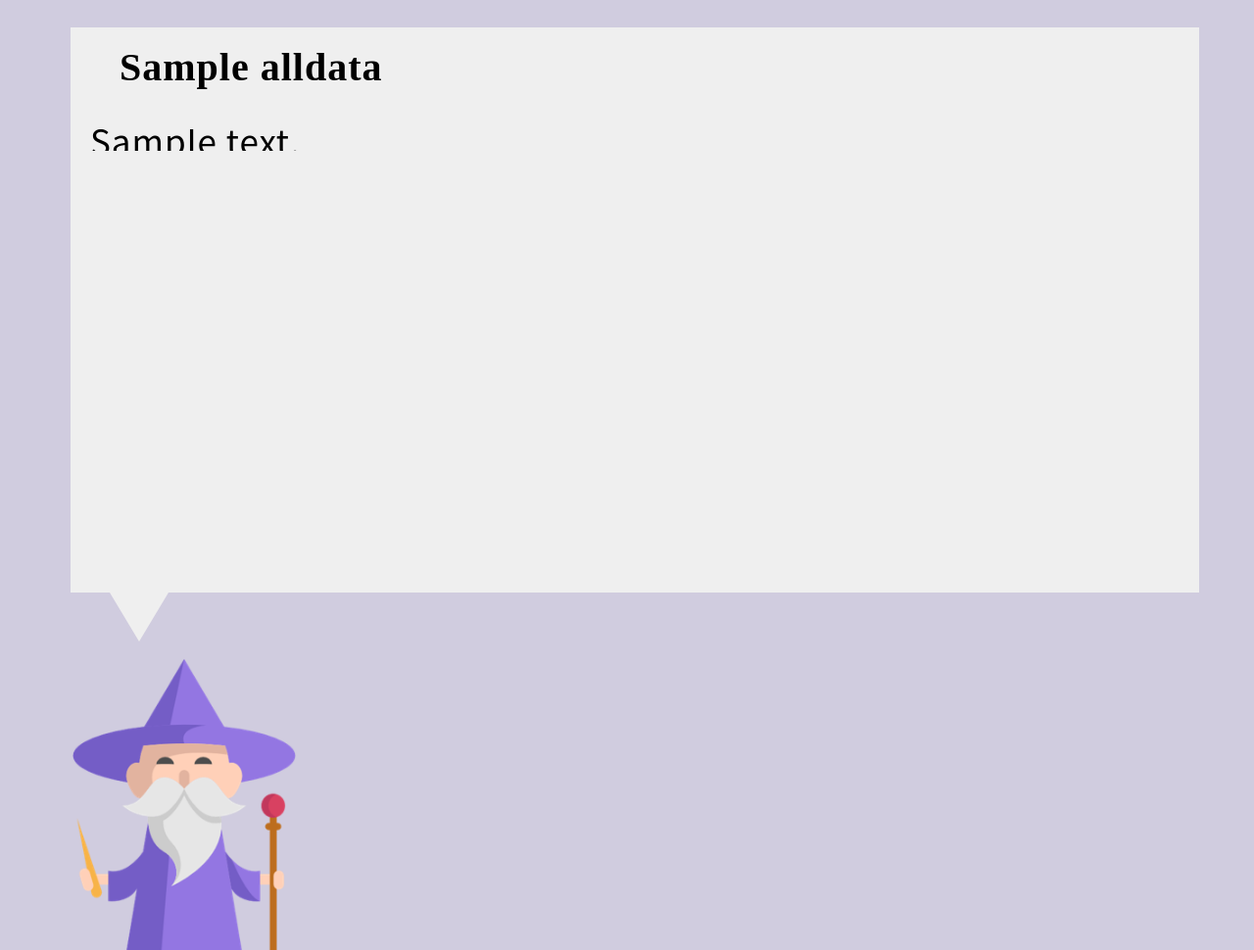
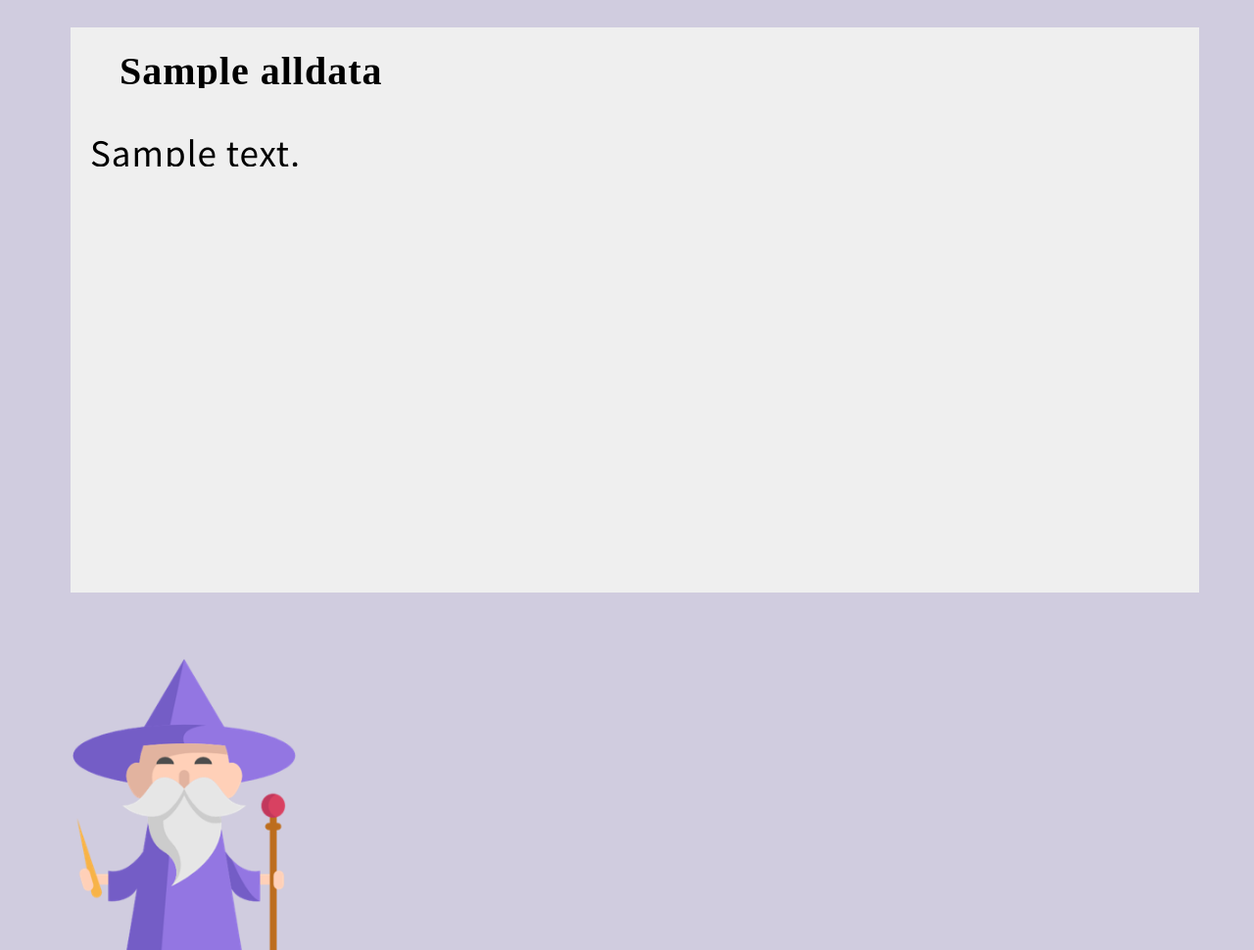
Before and after one commit to soyoung7777/kakaobot_test, a Django app: a page that uses Django/chat/templates/web/pathFind.html in a window 1280 px wide. Shown: the whole page at 98% size. Run offline with Django 3.2, Linux system fonts and the light colour scheme; tables that the repository leaves empty hold one stand-in row (values such as "Sample post"); some libraries are stand-ins or nearby versions; some web fonts are replaced.

Commit message:
no message

```diff
--- a/Django/chat/static/web/css/path.css
+++ b/Django/chat/static/web/css/path.css
@@ -9,14 +9,14 @@ body {
  overflow-x:hidden;
  overflow-y:auto;
  word-wrap: break-word;
- line-height: 15px;
+ line-height: 30px;
 }
 
 .bubble-speech {
  position: relative;
  font-family: 'Source Sans Pro', sans-serif;
  margin: auto;
- line-height: 22px;
+ /* line-height: 22px; */
  letter-spacing: 1px;
  margin-top: 20px;
  margin-bottom: 48px;
@@ -27,6 +27,7 @@ body {
  background-color: #EFEFEF;
  float:right;
  word-wrap: break-word;
+ overflow-y:auto;
 }
 
 .bubble-speech.bubble-bottom:after {
@@ -40,6 +41,7 @@ body {
  border:30px transparent solid;
  border-top:50px #efefef solid;
  word-wrap: break-word;
+ overflow-y:auto;
 }
 .bubble-speech .title {
  max-width: 700px;
@@ -49,6 +51,7 @@ body {
  margin-left: 20px;
  padding: 30px 12px 2px 30px;
  word-wrap: break-word;
+ overflow-y:auto;
 }
 
 .bubble-speech .message {
@@ -72,6 +75,5 @@ body {
 .map_in_bubble{
     margin-left:20px;
     margin-right:20px;
-    height:600px;
-    width:100%;
+    height:500px;
 }
```
